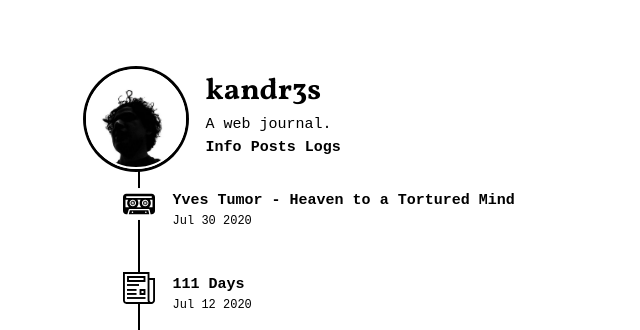
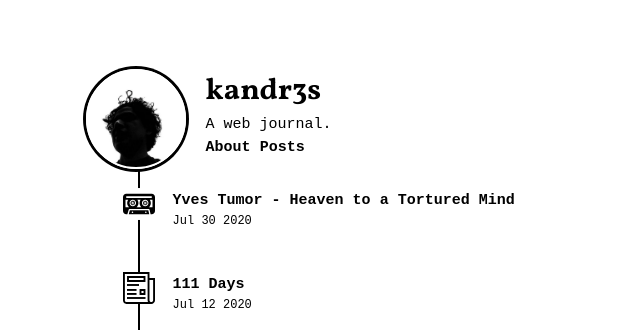
Before and after one commit to kandr3s/kandr3s.github.io, a Jekyll site: the page built from index.html, in a window 1280 px wide. Shown: the top 330 px of the page, without its empty margins (328-968 px from the left). Built offline with Jekyll 4.4.1, drawn with Linux system fonts in a browser that asks for light colours; nearby versions of some CDN libraries.

Commit message:
Updating nav links

```diff
--- a/_includes/header.html
+++ b/_includes/header.html
@@ -8,9 +8,8 @@
       {% if site.tagline %}
       <p class="header-tagline">{{ site.tagline }}</p>
       {% endif %}
-      <a href="/about"><b>Info</b></a>
+      <a href="/about"><b>About</b></a>
       <a href="/posts"><b>Posts</b></a>
-      <a href="/logs"><b>Logs</b></a>
     {% endif %}
     </div>
   </header>
```
